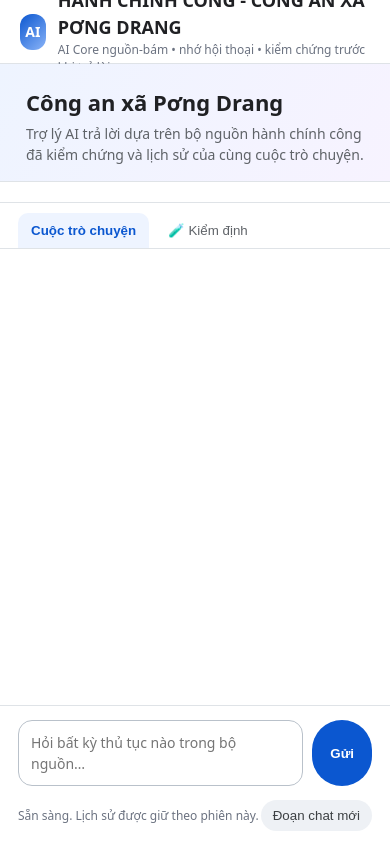
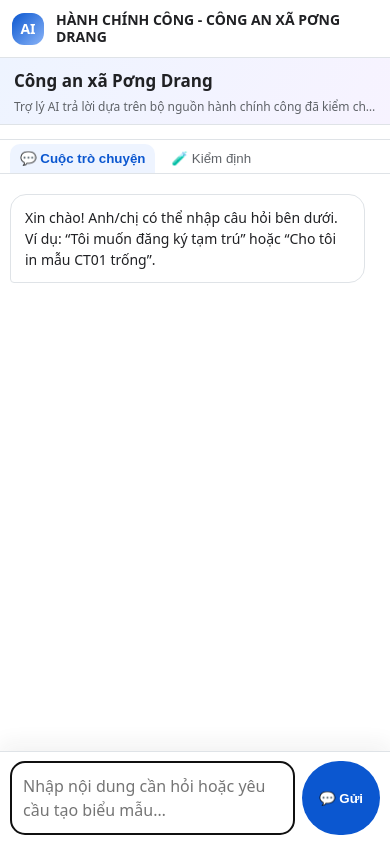
Before and after one commit to daikacung-max/cax-pongdrang-ai-webhook, a Flask app: template templates/demo.html in a window 390 px wide. Run offline with Flask 3, Linux system fonts and the light colour scheme; the template is opened without the code that fills it, so the values that code supplies are empty.

Commit message:
fix: keep demo chat composer visible on desktop and mobile

```diff
--- a/templates/demo.html
+++ b/templates/demo.html
@@ -2,18 +2,19 @@
 <html lang="vi">
 <head>
   <meta charset="utf-8">
-  <meta name="viewport" content="width=device-width, initial-scale=1">
+  <meta name="viewport" content="width=device-width, initial-scale=1, viewport-fit=cover">
   <title>HÀNH CHÍNH CÔNG - CÔNG AN XÃ PƠNG DRANG</title>
   <style>
     :root{color-scheme:light;--ink:#202124;--blue:#0b57d0;--bg:#f7f9fc;--panel:#fff;--line:#dfe3e7;--soft:#f0f4f9;--me:#d3e3fd;--good:#e6f4ea;--warn:#fef7e0;--purple:#eee8ff}
-    *{box-sizing:border-box}body{margin:0;background:var(--bg);color:var(--ink);font:14px/1.5 system-ui,-apple-system,"Segoe UI",sans-serif;height:100vh;overflow:hidden}
-    header{height:64px;display:flex;align-items:center;gap:12px;padding:0 20px;background:#fff;border-bottom:1px solid var(--line)}header .logo{width:36px;height:36px;border-radius:12px;background:linear-gradient(135deg,#0b57d0,#8ab4f8);display:grid;place-items:center;color:#fff;font-weight:800}h1{font-size:18px;margin:0}.sub{font-size:12px;color:#6b7280}
-    .workspace{height:calc(100vh - 64px);display:grid;grid-template-columns:310px minmax(0,1fr);gap:0}.sources{background:#fff;border-right:1px solid var(--line);display:flex;flex-direction:column;min-width:0}.sources-head{padding:18px 18px 12px;border-bottom:1px solid var(--line)}.sources-head h2{margin:0;font-size:16px}.source-count{margin-top:5px;color:#5f6368}.source-list{padding:10px;overflow:auto}.source{display:flex;align-items:flex-start;gap:10px;padding:9px;border-radius:10px}.source:hover{background:var(--soft)}.pdf{font-size:18px}.source-title{font-size:13px;word-break:break-word}.source-status{font-size:11px;color:#6b7280;margin-top:2px}
-    .main{min-width:0;display:flex;flex-direction:column;background:#fff}.cover{padding:22px 26px 16px;border-bottom:1px solid var(--line);background:linear-gradient(120deg,#eef4ff,#f7f3ff)}.cover h2{margin:0 0 4px;font-size:22px}.cover p{margin:0;color:#5f6368}.tabs{display:flex;gap:6px;padding:10px 18px 0;border-bottom:1px solid var(--line)}.tab{border:0;background:transparent;color:#5f6368;border-radius:10px 10px 0 0;padding:10px 13px;cursor:pointer}.tab.active{color:var(--blue);background:#eef4ff;font-weight:700}.panel{display:none;min-height:0;flex:1}.panel.active{display:flex;flex-direction:column}
-    #messages{flex:1;overflow:auto;padding:22px;background:#fff}.message-row{margin:10px auto;max-width:850px}.message{padding:12px 14px;border-radius:16px;white-space:pre-wrap}.user{margin-left:auto;max-width:78%;background:var(--me);border-bottom-right-radius:4px}.assistant{max-width:88%;background:#fff;border:1px solid var(--line);border-bottom-left-radius:4px}.labels{max-width:850px;margin:0 auto 5px}.meta{display:inline-block;margin:2px 5px 2px 0;padding:3px 8px;border-radius:999px;background:var(--purple);font-size:11px}.meta.good{background:var(--good);color:#216e39}.meta.warn{background:var(--warn);color:#8a5b00}.citation-box{margin-top:8px;padding-top:8px;border-top:1px solid #edf0f2;font-size:12px;color:#5f6368}.citation{display:inline-block;margin:3px 5px 0 0;padding:3px 7px;background:#f1f3f4;border-radius:8px}
-    form{display:flex;gap:9px;padding:14px 18px;border-top:1px solid var(--line);background:#fff}textarea{flex:1;resize:none;min-height:50px;max-height:130px;padding:11px 12px;border:1px solid #b9c1ca;border-radius:14px;font:inherit}button.action{border:0;border-radius:999px;padding:10px 18px;background:var(--blue);color:#fff;font-weight:700;cursor:pointer}.chat-foot{padding:0 18px 13px;display:flex;justify-content:space-between;align-items:center;color:#6b7280;font-size:12px}.secondary{border:0;background:#eef1f5;color:#3c4043;padding:8px 12px;border-radius:999px;cursor:pointer}
-    .self-wrap{padding:20px;overflow:auto;background:#f7fafc}.self-head{display:flex;justify-content:space-between;align-items:center;gap:10px}.summary{margin:12px 0;padding:11px;background:#fff;border:1px solid var(--line);border-radius:10px}.tests{display:grid;gap:9px}.test-card{background:#fff;border:1px solid var(--line);border-radius:10px;padding:11px}.test-card.pass{border-color:#a8d5b1;background:#f2fbf4}.test-card.fail{border-color:#e2aaaa;background:#fff4f4}.test-top{display:flex;justify-content:space-between;font-weight:700}.muted{color:#667085;font-size:12px}pre{white-space:pre-wrap;word-break:break-word;background:#fff;padding:8px;border:1px solid var(--line);border-radius:7px;font-size:11px}
-    .mobile-sources{display:none}@media(max-width:850px){body{overflow:auto}.workspace{height:auto;display:block}.sources{display:none}.main{min-height:calc(100vh - 64px)}.mobile-sources{display:block;padding:10px 18px;background:#fff;border-bottom:1px solid var(--line);color:#5f6368}.user,.assistant{max-width:95%}}
+    *{box-sizing:border-box}html,body{margin:0;width:100%;height:100%;background:var(--bg);color:var(--ink);font:14px/1.5 system-ui,-apple-system,"Segoe UI",sans-serif;overflow:hidden}
+    body{height:100dvh}
+    header{height:64px;display:flex;align-items:center;gap:12px;padding:0 20px;background:#fff;border-bottom:1px solid var(--line);overflow:hidden}header .logo{width:36px;height:36px;flex:0 0 36px;border-radius:12px;background:linear-gradient(135deg,#0b57d0,#8ab4f8);display:grid;place-items:center;color:#fff;font-weight:800}h1{font-size:18px;margin:0}.sub{font-size:12px;color:#6b7280}
+    .workspace{height:calc(100dvh - 64px);display:grid;grid-template-columns:310px minmax(0,1fr);min-height:0}.sources{background:#fff;border-right:1px solid var(--line);display:flex;flex-direction:column;min-width:0;min-height:0}.sources-head{padding:18px 18px 12px;border-bottom:1px solid var(--line)}.sources-head h2{margin:0;font-size:16px}.source-count{margin-top:5px;color:#5f6368}.source-list{padding:10px;overflow:auto;min-height:0}.source{display:flex;align-items:flex-start;gap:10px;padding:9px;border-radius:10px}.source:hover{background:var(--soft)}.pdf{font-size:18px}.source-title{font-size:13px;word-break:break-word}.source-status{font-size:11px;color:#6b7280;margin-top:2px}
+    .main{min-width:0;min-height:0;display:flex;flex-direction:column;background:#fff;overflow:hidden}.cover{padding:16px 26px 12px;border-bottom:1px solid var(--line);background:linear-gradient(120deg,#eef4ff,#f7f3ff);flex:0 0 auto}.cover h2{margin:0 0 4px;font-size:20px}.cover p{margin:0;color:#5f6368}.tabs{display:flex;gap:6px;padding:8px 18px 0;border-bottom:1px solid var(--line);flex:0 0 auto}.tab{border:0;background:transparent;color:#5f6368;border-radius:10px 10px 0 0;padding:9px 13px;cursor:pointer}.tab.active{color:var(--blue);background:#eef4ff;font-weight:700}.panel{display:none;min-height:0;flex:1;overflow:hidden}.panel.active{display:flex;flex-direction:column}
+    #messages{flex:1 1 auto;min-height:0;overflow:auto;padding:18px 22px 12px;background:#fff}.message-row{margin:10px auto;max-width:850px}.message{padding:12px 14px;border-radius:16px;white-space:pre-wrap;overflow-wrap:anywhere}.user{margin-left:auto;max-width:78%;background:var(--me);border-bottom-right-radius:4px}.assistant{max-width:88%;background:#fff;border:1px solid var(--line);border-bottom-left-radius:4px}.labels{max-width:850px;margin:0 auto 5px}.meta{display:inline-block;margin:2px 5px 2px 0;padding:3px 8px;border-radius:999px;background:var(--purple);font-size:11px}.meta.good{background:var(--good);color:#216e39}.meta.warn{background:var(--warn);color:#8a5b00}.citation-box{margin-top:8px;padding-top:8px;border-top:1px solid #edf0f2;font-size:12px;color:#5f6368}.citation{display:inline-block;margin:3px 5px 0 0;padding:3px 7px;background:#f1f3f4;border-radius:8px}
+    #chat-form{display:flex;gap:9px;padding:12px 18px;background:#fff;border-top:1px solid var(--line);flex:0 0 auto;position:sticky;bottom:0;z-index:20;box-shadow:0 -8px 20px rgba(32,33,36,.06)}#message{flex:1 1 auto;min-width:0;resize:none;min-height:52px;max-height:120px;padding:12px;border:1px solid #9aa4af;border-radius:14px;font:inherit;background:#fff}button.action{border:0;border-radius:999px;padding:10px 20px;background:var(--blue);color:#fff;font-weight:800;cursor:pointer;flex:0 0 auto;min-width:92px}button.action:disabled{opacity:.55;cursor:default}.chat-foot{padding:0 18px calc(10px + env(safe-area-inset-bottom));display:flex;justify-content:space-between;align-items:center;gap:8px;color:#6b7280;font-size:12px;background:#fff;flex:0 0 auto}.secondary{border:0;background:#eef1f5;color:#3c4043;padding:8px 12px;border-radius:999px;cursor:pointer;flex:0 0 auto}
+    .self-wrap{padding:20px;overflow:auto;background:#f7fafc}.self-head{display:flex;justify-content:space-between;align-items:center;gap:10px}.summary{margin:12px 0;padding:11px;background:#fff;border:1px solid var(--line);border-radius:10px}.tests{display:grid;gap:9px}.test-card{background:#fff;border:1px solid var(--line);border-radius:10px;padding:11px}.test-card.pass{border-color:#a8d5b1;background:#f2fbf4}.test-card.fail{border-color:#e2aaaa;background:#fff4f4}.test-top{display:flex;justify-content:space-between;font-weight:700}.muted{color:#667085;font-size:12px}pre{white-space:pre-wrap;word-break:break-word;background:#fff;padding:8px;border:1px solid var(--line);border-radius:7px;font-size:11px}.mobile-sources{display:none}
+    @media(max-width:850px){header{height:58px;padding:0 12px}header .logo{width:32px;height:32px;flex-basis:32px}h1{font-size:14px;line-height:1.2}.sub{display:none}.workspace{height:calc(100dvh - 58px);display:block}.sources{display:none}.main{height:100%;min-height:0}.cover{padding:10px 14px 8px}.cover h2{font-size:17px}.cover p{font-size:12px;white-space:nowrap;overflow:hidden;text-overflow:ellipsis}.mobile-sources{display:block;padding:7px 14px;background:#fff;border-bottom:1px solid var(--line);color:#5f6368;font-size:12px;flex:0 0 auto}.tabs{padding:4px 10px 0}.tab{padding:7px 10px}.user,.assistant{max-width:96%}#messages{padding:10px 10px 8px}#chat-form{padding:9px 10px calc(9px + env(safe-area-inset-bottom));gap:7px}#message{min-height:48px;font-size:16px}button.action{min-width:78px;padding:10px 14px}.chat-foot{display:none}}
   </style>
 </head>
 <body>
@@ -23,30 +24,31 @@
   <main class="main">
     <div class="cover"><h2>Công an xã Pơng Drang</h2><p id="cover-text">Trợ lý AI trả lời dựa trên bộ nguồn hành chính công đã kiểm chứng và lịch sử của cùng cuộc trò chuyện.</p></div>
     <div id="mobile-source-count" class="mobile-sources"></div>
-    <div class="tabs"><button class="tab active" data-panel="chat-panel">Cuộc trò chuyện</button><button class="tab" data-panel="self-panel">🧪 Kiểm định</button></div>
+    <div class="tabs"><button class="tab active" data-panel="chat-panel">💬 Cuộc trò chuyện</button><button class="tab" data-panel="self-panel">🧪 Kiểm định</button></div>
     <section id="chat-panel" class="panel active">
-      <section id="messages" aria-live="polite"></section>
-      <form id="chat-form"><textarea id="message" placeholder="Hỏi bất kỳ thủ tục nào trong bộ nguồn…" required></textarea><button class="action" type="submit">Gửi</button></form>
+      <section id="messages" aria-live="polite"><div class="message-row"><div class="message assistant">Xin chào! Anh/chị có thể nhập câu hỏi bên dưới. Ví dụ: “Tôi muốn đăng ký tạm trú” hoặc “Cho tôi in mẫu CT01 trống”.</div></div></section>
+      <form id="chat-form"><textarea id="message" aria-label="Nội dung cần hỏi" placeholder="Nhập nội dung cần hỏi hoặc yêu cầu tạo biểu mẫu…" required></textarea><button id="send-button" class="action" type="submit">💬 Gửi</button></form>
       <div class="chat-foot"><span id="status">Sẵn sàng. Lịch sử được giữ theo phiên này.</span><button id="new-chat" class="secondary" type="button">Đoạn chat mới</button></div>
     </section>
     <section id="self-panel" class="panel"><div class="self-wrap"><div class="self-head"><div><b>Kiểm định nguồn AI Core</b><div class="muted">Kiểm tra routing, nguồn và an toàn pháp lý, không phải câu trả lời mẫu.</div></div><button id="run-tests" class="action" type="button">Chạy test</button></div><div id="test-summary" class="summary">Chưa chạy.</div><div id="test-results" class="tests"></div></div></section>
   </main>
 </div>
 <script>
-const messages=document.getElementById('messages'),form=document.getElementById('chat-form'),input=document.getElementById('message'),statusEl=document.getElementById('status'),newChat=document.getElementById('new-chat'),runTests=document.getElementById('run-tests'),testSummary=document.getElementById('test-summary'),testResults=document.getElementById('test-results');
-const demoVersion='2026-09-14-notebook19-1';let sessionId=localStorage.getItem('caxDemoSession');
+const messages=document.getElementById('messages'),form=document.getElementById('chat-form'),input=document.getElementById('message'),sendButton=document.getElementById('send-button'),statusEl=document.getElementById('status'),newChat=document.getElementById('new-chat'),runTests=document.getElementById('run-tests'),testSummary=document.getElementById('test-summary'),testResults=document.getElementById('test-results');
+const demoVersion='2026-09-15-chat-visible-1';let sessionId=localStorage.getItem('caxDemoSession');
 if(localStorage.getItem('caxDemoVersion')!==demoVersion){sessionId=crypto.randomUUID();localStorage.setItem('caxDemoSession',sessionId);localStorage.setItem('caxDemoVersion',demoVersion)}else if(!sessionId){sessionId=crypto.randomUUID();localStorage.setItem('caxDemoSession',sessionId)}
-document.querySelectorAll('.tab').forEach(tab=>tab.addEventListener('click',()=>{document.querySelectorAll('.tab').forEach(x=>x.classList.remove('active'));document.querySelectorAll('.panel').forEach(x=>x.classList.remove('active'));tab.classList.add('active');document.getElementById(tab.dataset.panel).classList.add('active')}));
-function esc(v){return String(v??'').replace(/[&<>'"]/g,c=>({'&':'&amp;','<':'&lt;','>':'&gt;',"'":'&#39;','"':'&quot;'}[c]))}
+document.querySelectorAll('.tab').forEach(tab=>tab.addEventListener('click',()=>{document.querySelectorAll('.tab').forEach(x=>x.classList.remove('active'));document.querySelectorAll('.panel').forEach(x=>x.classList.remove('active'));tab.classList.add('active');document.getElementById(tab.dataset.panel).classList.add('active');if(tab.dataset.panel==='chat-panel')setTimeout(()=>input.focus(),50)}));
+function esc(v){return String(v??'').replace(/[&<>'\"]/g,c=>({'&':'&amp;','<':'&lt;','>':'&gt;',"'":'&#39;','\"':'&quot;'}[c]))}
 function addMessage(role,text,labels=[],sources=[]){const row=document.createElement('div');row.className='message-row';if(labels.length){const wrap=document.createElement('div');wrap.className='labels';labels.forEach(x=>{const tag=document.createElement('span');tag.className='meta '+(x.kind||'');tag.textContent=x.text;wrap.append(tag)});row.append(wrap)}const item=document.createElement('div');item.className='message '+role;item.textContent=text;if(role==='assistant'&&sources.length){const box=document.createElement('div');box.className='citation-box';box.append(document.createTextNode('Nguồn đã dùng: '));sources.forEach(s=>{const c=document.createElement('span');c.className='citation';c.textContent=s.title;box.append(c)});item.append(box)}row.append(item);messages.append(row);messages.scrollTop=messages.scrollHeight}
 function aiLabels(data){const labels=[{text:'AI Core'}];if(data.memory)labels.push({text:'🧠 nhớ hội thoại',kind:'good'});if(data.verified)labels.push({text:'✓ bám nguồn',kind:'good'});if(data.notebook_source_count)labels.push({text:'📚 '+data.notebook_source_count+' nguồn Notebook'});if(data.fallback)labels.push({text:'⚠ fallback',kind:'warn'});return labels}
 async function loadSources(){try{const res=await fetch('/demo/api/notebook-sources');if(!res.ok)return;const data=await res.json();document.getElementById('source-count').textContent=data.source_count+' nguồn';document.getElementById('mobile-source-count').textContent='📚 '+data.source_count+' nguồn hành chính công';const list=document.getElementById('source-list');list.innerHTML='';data.sources.forEach(s=>{const el=document.createElement('div');el.className='source';el.innerHTML='<div class="pdf">📄</div><div><div class="source-title">'+esc(s.title)+'</div><div class="source-status">Đã đưa vào Source Registry</div></div>';list.append(el)})}catch(e){}}
-async function loadHistory(){const res=await fetch('/demo/api/ai-history?session_id='+encodeURIComponent(sessionId));if(!res.ok)return;const data=await res.json();data.messages.forEach(item=>addMessage(item.role==='user'?'user':'assistant',item.content,item.role==='assistant'?[{text:'lịch sử'}]:[]))}
-form.addEventListener('submit',async event=>{event.preventDefault();const text=input.value.trim();if(!text)return;addMessage('user',text);input.value='';statusEl.textContent='AI đang đọc lịch sử và truy nguồn phù hợp…';try{const res=await fetch('/demo/api/ai-chat',{method:'POST',headers:{'Content-Type':'application/json'},body:JSON.stringify({session_id:sessionId,message:text})});const data=await res.json();if(!res.ok)throw new Error(data.error||'Không thể xử lý');addMessage('assistant',data.answer,aiLabels(data),data.notebook_sources||[]);statusEl.textContent=data.fallback?'Đã dùng fallback bám nguồn':'Đã trả lời và lưu lượt này vào lịch sử'}catch(err){addMessage('assistant','AI Core chưa xử lý được lượt này: '+err.message,[{text:'Lỗi',kind:'warn'}]);statusEl.textContent='Có lỗi'}});
-newChat.addEventListener('click',()=>{sessionId=crypto.randomUUID();localStorage.setItem('caxDemoSession',sessionId);messages.innerHTML='';statusEl.textContent='Đã tạo cuộc trò chuyện mới';input.focus()});
+async function loadHistory(){try{const res=await fetch('/demo/api/ai-history?session_id='+encodeURIComponent(sessionId));if(!res.ok)return;const data=await res.json();if(data.messages&&data.messages.length){messages.innerHTML='';data.messages.forEach(item=>addMessage(item.role==='user'?'user':'assistant',item.content,item.role==='assistant'?[{text:'lịch sử'}]:[]))}}catch(e){}}
+form.addEventListener('submit',async event=>{event.preventDefault();const text=input.value.trim();if(!text)return;addMessage('user',text);input.value='';sendButton.disabled=true;statusEl.textContent='AI đang đọc lịch sử và truy nguồn phù hợp…';try{const res=await fetch('/demo/api/ai-chat',{method:'POST',headers:{'Content-Type':'application/json'},body:JSON.stringify({session_id:sessionId,message:text})});const data=await res.json();if(!res.ok)throw new Error(data.error||'Không thể xử lý');addMessage('assistant',data.answer,aiLabels(data),data.notebook_sources||[]);statusEl.textContent=data.fallback?'Đã dùng fallback bám nguồn':'Đã trả lời và lưu lượt này vào lịch sử'}catch(err){addMessage('assistant','AI Core chưa xử lý được lượt này: '+err.message,[{text:'Lỗi',kind:'warn'}]);statusEl.textContent='Có lỗi'}finally{sendButton.disabled=false;input.focus()}});
+input.addEventListener('keydown',e=>{if(e.key==='Enter'&&!e.shiftKey){e.preventDefault();form.requestSubmit()}});
+newChat.addEventListener('click',()=>{sessionId=crypto.randomUUID();localStorage.setItem('caxDemoSession',sessionId);messages.innerHTML='<div class="message-row"><div class="message assistant">Đã tạo cuộc trò chuyện mới. Anh/chị hãy nhập câu hỏi bên dưới.</div></div>';statusEl.textContent='Đã tạo cuộc trò chuyện mới';input.focus()});
 function renderTest(item){const card=document.createElement('article');card.className='test-card '+(item.passed?'pass':'fail');const src=(item.sources||[]).join('\n')||'(không có nguồn)';card.innerHTML=`<div class="test-top"><span>${esc(item.name)}</span><span>${item.passed?'PASS':'FAIL'}</span></div><div class="muted">${esc(item.question)} • ${item.latency_ms} ms</div><details><summary>Chẩn đoán</summary><b>Nguồn</b><pre>${esc(src)}</pre><b>Trả lời</b><pre>${esc(item.answer||'')}</pre></details>`;testResults.append(card)}
 runTests.addEventListener('click',async()=>{runTests.disabled=true;testResults.innerHTML='';testSummary.textContent='Đang kiểm tra…';try{const res=await fetch('/demo/api/self-test',{method:'POST'});const data=await res.json();if(!res.ok)throw new Error(data.error||'Không chạy được');testSummary.innerHTML=`<b>${data.status==='pass'?'✅ TẤT CẢ ĐẠT':'⚠️ CÓ LỖI'}</b> • ${data.passed}/${data.total} PASS • ${data.failed} FAIL`;data.results.forEach(renderTest)}catch(err){testSummary.textContent='Không chạy được: '+err.message}finally{runTests.disabled=false}});
-loadSources();loadHistory();
+loadSources();loadHistory();setTimeout(()=>input.focus(),150);
 </script>
 </body>
 </html>
```
